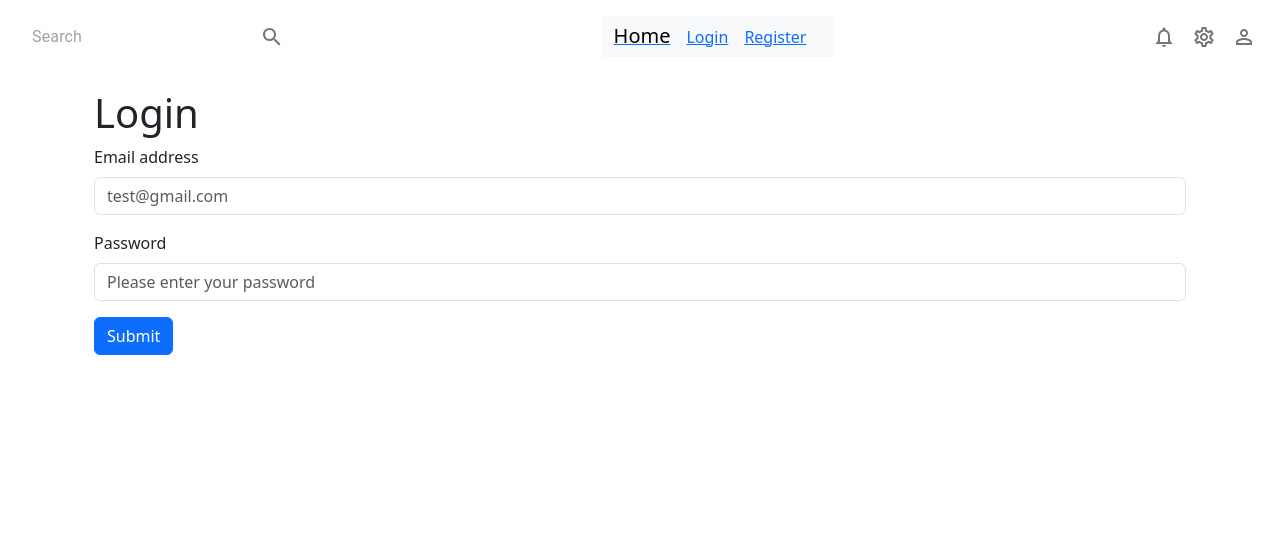
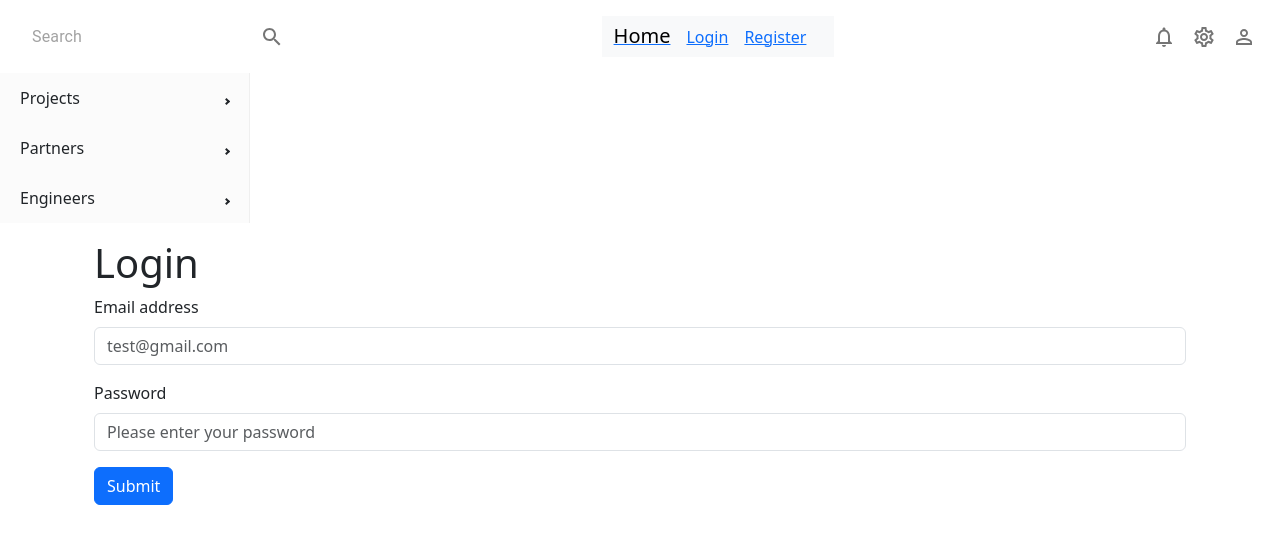
Before and after one commit to ojayallday/KPOT, a React (Create React App) app in the folder client/: page /login in a window 1280 px wide. Shown: the top 544 px of the page. Built offline with nearby package versions, Linux system fonts and the light colour scheme.

Commit message:
Sidebar added and linked to base pages

```diff
--- a/client/package.json
+++ b/client/package.json
@@ -14,8 +14,9 @@
     "axios": "^1.6.2",
     "react": "^18.2.0",
     "react-dom": "^18.2.0",
+    "react-pro-sidebar": "^1.1.0-alpha.1",
     "react-redux": "^8.1.3",
-    "react-router-dom": "^6.20.0",
+    "react-router-dom": "^6.20.1",
     "react-scripts": "5.0.1",
     "web-vitals": "^2.1.4"
   },
--- a/client/src/App.js
+++ b/client/src/App.js
@@ -9,6 +9,9 @@ import Dashboard from './pages/dashboard'
 import Home from './pages/home'
 import Login from './pages/login'
 import Register from './pages/register'
+import Partners from './pages/partners'
+import Projects from './pages/projects'
+import Engineers from './pages/engineers'
 import { useSelector } from 'react-redux'
 
 const PrivateRoutes = () => {
@@ -31,6 +34,10 @@ const App = () => {
 
         <Route element={<PrivateRoutes />}>
           <Route path='/dashboard' element={<Dashboard />} />
+          <Route path='/projects' element={<Projects />} />
+          <Route path='/engineers' element={<Engineers />} />
+          <Route path='/partners' element={<Partners />} />
+
         </Route>
 
         <Route element={<RestrictedRoutes />}>
--- /dev/null
+++ b/client/src/components/MySidebar.jsx
@@ -0,0 +1,36 @@
+import React from "react";
+import { useState } from "react";
+import {Sidebar,Menu, MenuItem, SubMenu} from "react-pro-sidebar"
+import { Link } from 'react-router-dom';
+
+const MySidebar = () => {
+
+    return(
+        <>
+            <Sidebar>
+                <Menu iconShape="square">
+
+                    <SubMenu title="Projects" label="Projects">
+                        <MenuItem component={<Link to="./Projects" />}>New Project</MenuItem>
+                        <MenuItem component={<Link to="./Projects" />}>Existing Projects</MenuItem>
+                    </SubMenu>
+
+                    <SubMenu title="Partners" label="Partners">
+                        <MenuItem component={<Link to="./Partners" />}>New Partner</MenuItem>
+                        <MenuItem component={<Link to="./Partners" />}>Manage Partners</MenuItem>
+                    </SubMenu>
+
+                    <SubMenu title="Engineers" label="Engineers">
+                        <MenuItem component={<Link to="./Engineers" />}>New Engineer</MenuItem>
+                        <MenuItem component={<Link to="./Engineers" />}>Manage Engineers</MenuItem>
+                    </SubMenu>
+                </Menu>
+            </Sidebar>
+        </>
+    )
+
+
+
+}
+
+export default MySidebar;
--- a/client/src/components/layout.js
+++ b/client/src/components/layout.js
@@ -1,9 +1,13 @@
+import MySidebar from './MySidebar'
 import Navbar from './navbar'
 
 const Layout = ({ children }) => {
   return (
     <div>
+
       <Navbar />
+      <MySidebar/>
+
       <div className='container'>{children}</div>
     </div>
   )
--- /dev/null
+++ b/client/src/pages/engineers.jsx
@@ -0,0 +1,5 @@
+import React from "react";
+const Engineers = () =>{
+    return
+}
+export default Engineers;
--- /dev/null
+++ b/client/src/pages/partners.jsx
@@ -0,0 +1,5 @@
+import React from "react";
+const Partners = () =>{
+    return
+}
+export default Partners;
--- /dev/null
+++ b/client/src/pages/projects.jsx
@@ -0,0 +1,5 @@
+import React from "react";
+const Projects = () =>{
+    return
+}
+export default Projects;
```
Also changed, not shown: client/src/components/Sidebar.jsx (deleted, +0 -11 lines), 1 other file (tests, documents, lock files or other folders).
